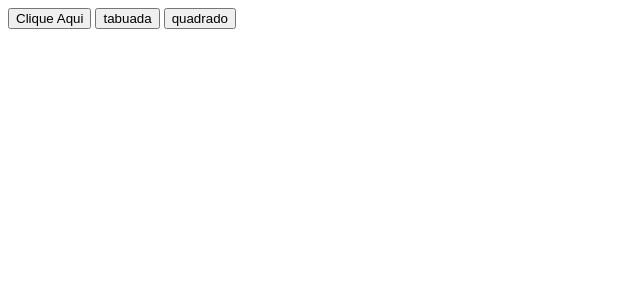
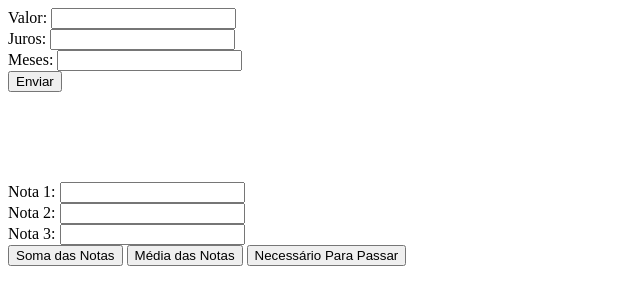
Before and after one commit to yamato421/primeiroi_3t, a plain HTML site: page index.html in a window 1280 px wide. Shown: the whole page, without its empty margins (0-640 px from the left). Drawn offline with Linux system fonts and the light colour scheme.

Commit message:
Add files via upload

```diff
--- a/estudo.js
+++ b/estudo.js
@@ -1,35 +1,68 @@
-// alert("Oi! Eu sou o Alert");
-// document.write("Estou na página.");
-// console.log("Eu estou no console.");
-let tabuada = 6;
+//alert("");
+//console.log("");
+//document.write("");
 
-function alo(){
-    document.write("<h1>tabuada do " + tabuada + " </h1>");
-    document.write(tabuada + " x 1 = " + (tabuada * 1) + "<br>");
-    document.write(tabuada + " x 2 = " + (tabuada * 2) + "<br>");
-    document.write(tabuada + " x 3 = " + (tabuada * 3) + "<br>");
-    document.write(tabuada + " x 4 = " + (tabuada * 4) + "<br>");
-    document.write(tabuada + " x 5 = " + (tabuada * 5) + "<br>");
-    document.write(tabuada + " x 6 = " + (tabuada * 6) + "<br>");
-    document.write(tabuada + " x 7 = " + (tabuada * 7) + "<br>");
-    document.write(tabuada + " x 8 = " + (tabuada * 8) + "<br>" );
-    document.write(tabuada + " x 9 = " + (tabuada * 9) + "<br>");
-    document.write(tabuada + " x 10 = " + (tabuada * 10) + "<br>");
+var tabuada = 8;
+
+function meChame(nome){
+    document.write("<h1>Tabuada do " + tabuada + "</h1>");
+    document.write(tabuada + " x 1 = "+(tabuada*1)+"<br>");
+    document.write(tabuada + " x 2 = "+(tabuada*2)+"<br>");
+    document.write(tabuada + " x 3 = "+(tabuada*3)+"<br>");
+    document.write(tabuada + " x 4 = "+(tabuada*4)+"<br>");
+    document.write(tabuada + " x 5 = "+(tabuada*5)+"<br>");
+    document.write(tabuada + " x 6 = "+(tabuada*6)+"<br>");
+    document.write(tabuada + " x 7 = "+(tabuada*7)+"<br>");
+    document.write(tabuada + " x 8 = "+(tabuada*8)+"<br>");
+    document.write(tabuada + " x 9 = "+(tabuada*9)+"<br>");
+    document.write(tabuada + " x 10 = "+(tabuada*10)+"<br");
+    document.write("Feita por " + nome);
+
 }
 
 function escreva(){
- for(var i=1; i <=10; i++){
-     for(var j = 1; j<=10; j++){
-        document.write(i + " x " + j + " = " + (j*i)+"<br>");
-     }
-     document.write("<br>");
+    for(var i = 1; i < 11; i++){
+        document.write(tabuada + " x " + i + " = "+(tabuada*i)+"<br>");
+    }
+}
 
+function quadrado(){
+    for(var i = 2; i < 101; i++){
+        document.write("O Quadrado de " + i + " é " + (i*i)+ "<br>")
     }
 
 }
+function total(){
+    let valor = document.getElementById("val").value;
+    let juros = document.getElementById("ju").value;
+    let mes = document.getElementById("mes").value;
+    let resultado = 0;
+    for(let i = 1; i <= mes; i++){
+        resultado = valor * (1+(juros/100));
+        valor = resultado;
+    }
 
-function quadrado(){
-    for(var i=2; i< 11; i++){
-        document.write("o quadrado de " + i + " é " + (i*i)+"<br>");
-    }
+    document.write("O Resultado é " + resultado);
 }
+
+function soma(){
+    let n1 = document.getElementById("n1").value;
+    let n2 = document.getElementById("n2").value;
+    let n3 = document.getElementById("n3").value;
+    let r = Number(n1) + Number(n2) + Number(n3);
+    document.getElementById("resultado").innerHTML = r;
+}
+function média(){
+    let n1 = document.getElementById("n1").value;
+    let n2 = document.getElementById("n2").value;
+    let n3 = document.getElementById("n3").value;
+    let r = (Number(n1) + Number(n2) + Number(n3))/3;
+    document.getElementById("resultado").innerHTML = r;
+}
+function necessário(){
+    let n1 = document.getElementById("n1").value;
+    let n2 = document.getElementById("n2").value;
+    let n3 = document.getElementById("n3").value;
+    let r = 180 - (Number(n1) + Number(n2) + Number(n3));
+    document.getElementById("resultado").innerHTML = r;
+}
--- a/index.html
+++ b/index.html
@@ -1,16 +1,30 @@
 <!DOCTYPE html>
-<html lang="en">
+<html lang="pt-br">
 <head>
     <meta charset="UTF-8">
     <meta http-equiv="X-UA-Compatible" content="IE=edge">
     <meta name="viewport" content="width=device-width, initial-scale=1.0">
-    <title>Terceiro Trimestre</title>
+    <title>Primeiro H</title>
     <script src="estudo.js"></script>
 
 </head>
 <body>
-    <button onclick="alo()">Clique Aqui</button>
-    <button onclick="escreva()">tabuada</button>
-    <button onclick="quadrado()">quadrado</button>
+
+   Valor: <input id="val" type="text"><br>
+   Juros: <input id="ju" type="text"><br>
+   Meses: <input id="mes" type="text"><br>
+   <button onclick="total()">Enviar</button>
+
+   <br> <br> <br> <br> <br>
+   <span id="resultado"></span><br>
+
+    Nota 1: <input id="n1" type="text"><br>
+    Nota 2: <input id="n2" type="text"><br>
+    Nota 3: <input id="n3" type="text"><br>
+
+    <button onclick="soma()">Soma das Notas</button>
+    <button onclick="média()">Média das Notas</button>
+    <button onclick="necessário()"> Necessário Para Passar</button>
+
 </body>
 </html>
```
